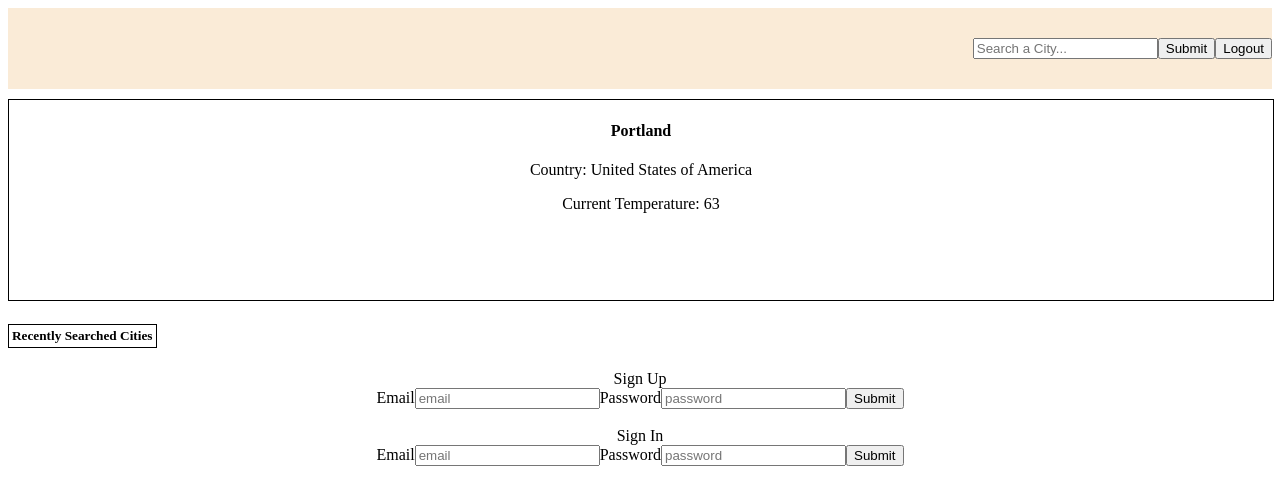
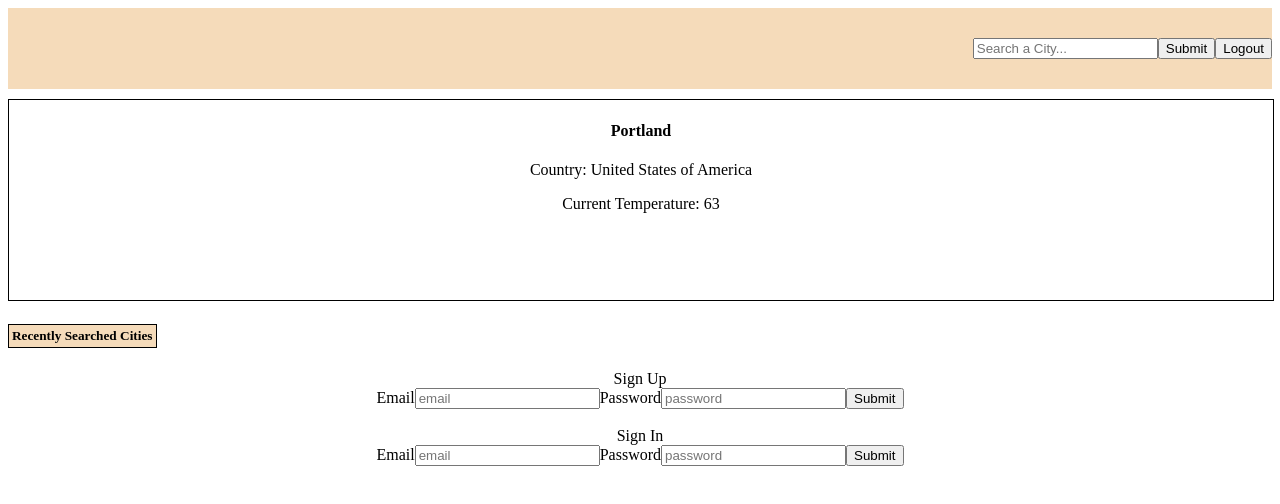
Before and after one commit to SebastianAndDavid/Weather-App, a React (Vite) app: page / in a window 1280 px wide. Shown: the top 504 px of the page. Built offline with nearby package versions, Linux system fonts and the light colour scheme.

Commit message:
ft. added state to render RecentCities component on click

```diff
--- a/src/Components/Home.css
+++ b/src/Components/Home.css
@@ -4,7 +4,7 @@
   display: flex;
   align-items: center;
   justify-content: flex-end;
-  background-color: antiquewhite;
+  background-color: rgb(245, 219, 186);
 }
 
 .search-field input button {
@@ -17,6 +17,13 @@
 
 .recently-searched-cities {
   display: flex;
+}
+.recent-searched-cities-button {
+  background-color: rgb(245, 219, 186);
+}
+.recent-searched-cities-button:hover {
+  background-color: antiquewhite;
+  cursor: pointer;
 }
 
 h5 {
--- a/src/Components/Home.jsx
+++ b/src/Components/Home.jsx
@@ -1,5 +1,4 @@
 /* eslint-disable react/prop-types */
-import { useState } from "react";
 import { fetchWeather } from "../Services/utils";
 import DailyForecast from "./DailyForecast";
 import "./Home.css";
@@ -8,14 +7,12 @@ import { addCitiesOnSubmit, logOut } from "../Services/supabase-utils";
 import { portland } from "../Services/Portland";
 import { Outlet } from "react-router-dom";
 import RecentCities from "./RecentCities";
+import { useState } from "react";
 
 export default function Home({ user }) {
   const [searchCity, setSearchCity] = useState("Portland");
   const [cityWeather, setCityWeather] = useState(portland);
-
-  // const error = {
-  //   error: { code: 1006, message: "No matching location found." },
-  // };
+  const [isClicked, setIsClicked] = useState(false);
 
   async function handleFetchWeather() {
     const data = await fetchWeather(searchCity);
@@ -47,11 +44,16 @@ export default function Home({ user }) {
       </header>
       <DailyForecast cityWeather={cityWeather} />
       <div className="recently-searched-cities">
-        <h5>Recently Searched Cities</h5>
+        <h5
+          className="recent-searched-cities-button"
+          onClick={() => setIsClicked(true)}
+        >
+          Recently Searched Cities
+        </h5>
       </div>
-      {user && (
+      {isClicked && (
         <div className="recent-cities">
-          <RecentCities city={portland} user={user} />
+          <RecentCities city={portland} />
         </div>
       )}
       <Outlet />
```
